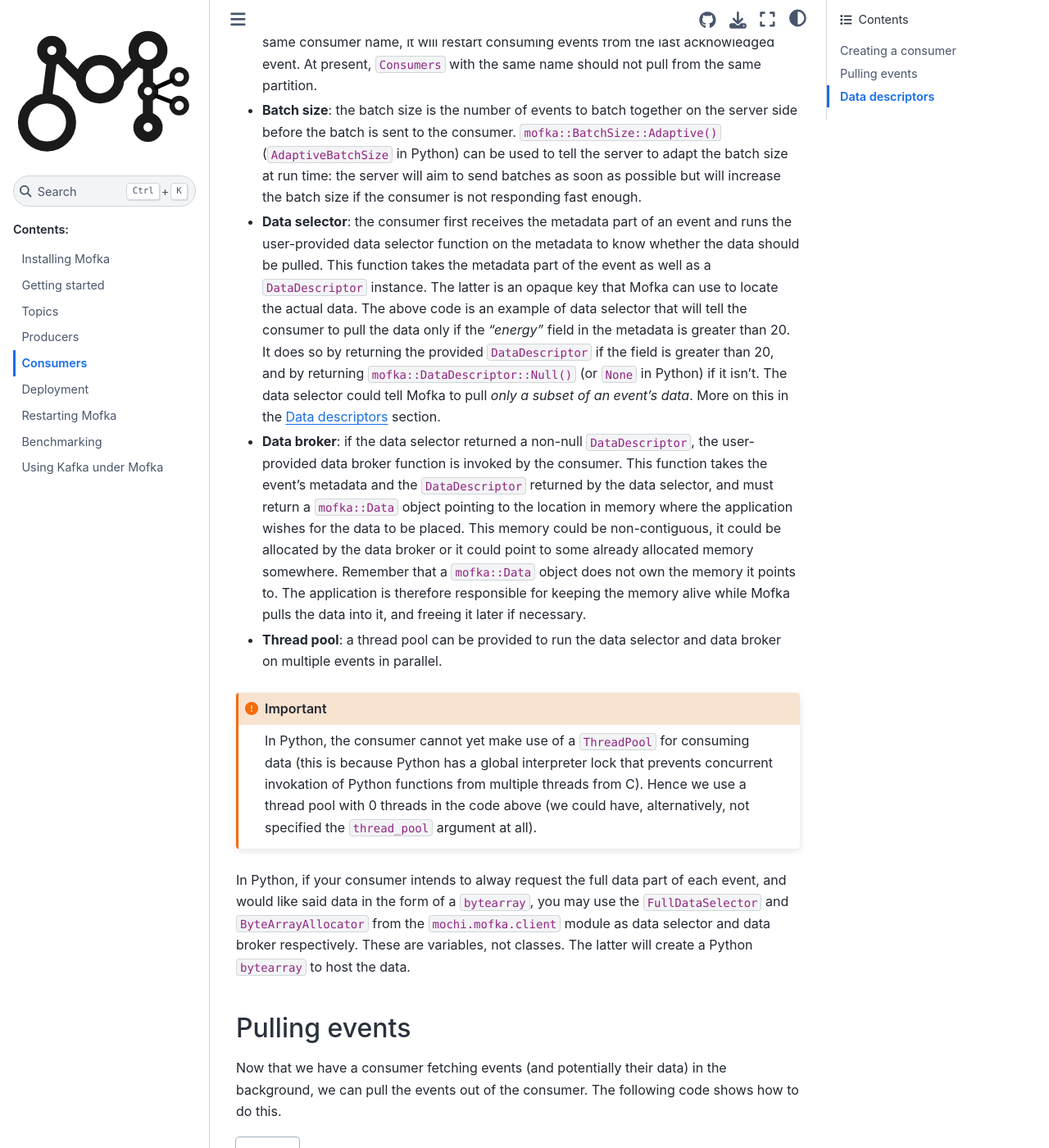
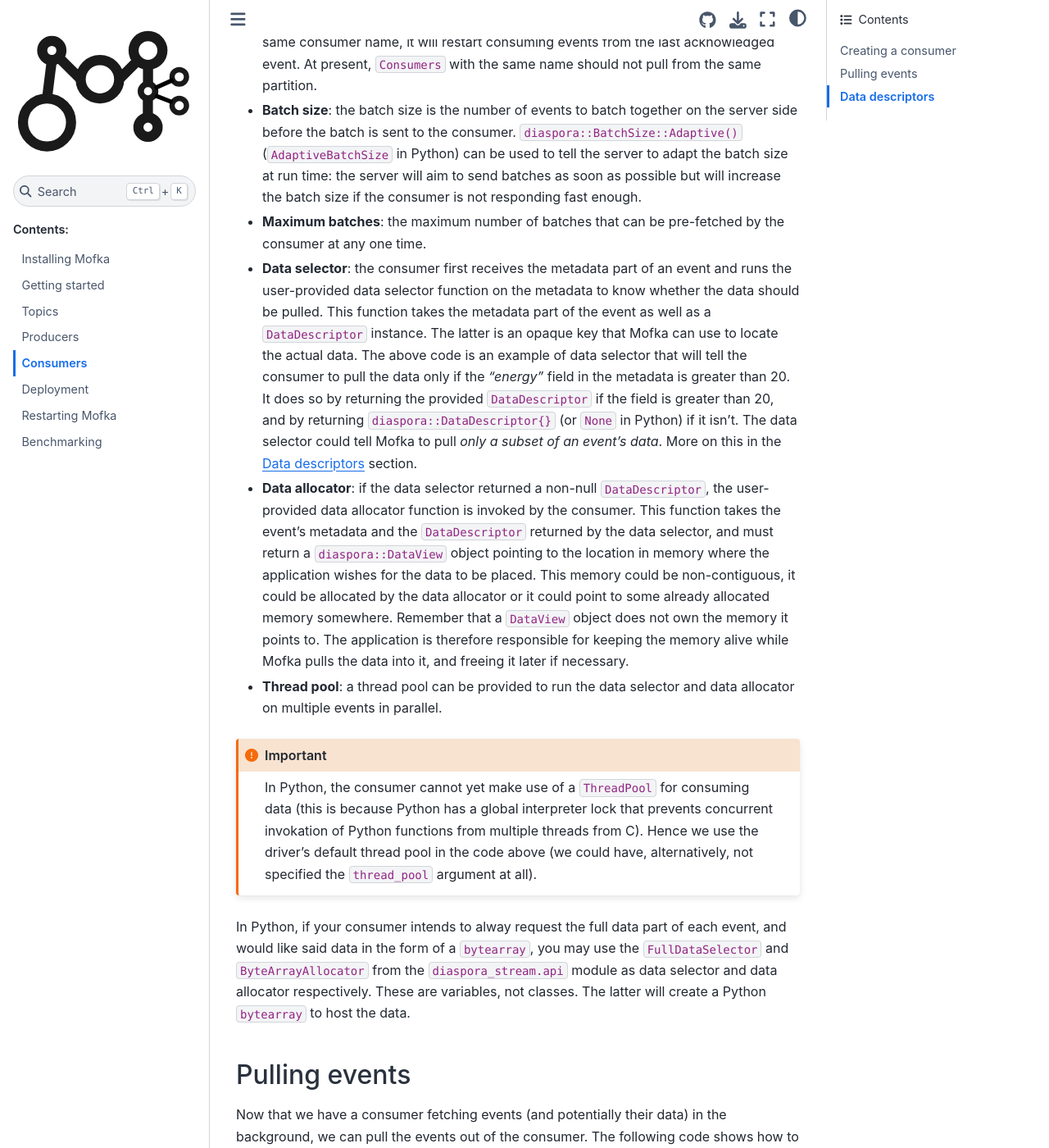
Before and after one commit to mochi-hpc/mofka, a Sphinx documentation site: the page built from docs/usage/consumer.rst, in a window 1280 px wide and 1400 px high, scrolled down 647 px. Shown: the whole window at 82% size. Built offline with Sphinx 7.4.7 and the Sphinx Book theme 1.1.4, drawn with Linux system fonts in a browser that asks for light colours; pages that are not in the unit, such as notebooks, are missing from menus; some of the changed text lies outside the part shown.

Commit message:
updated documentation

```diff
--- a/docs/index.rst
+++ b/docs/index.rst
@@ -41,7 +41,9 @@ large datasets and their metadata.
    usage/deployment.rst
    usage/restarting.rst
    usage/benchmarking.rst
-   usage/kafka.rst
+
+   ..
+     usage/kafka.rst
 
 
 
--- a/docs/usage/consumer.rst
+++ b/docs/usage/consumer.rst
@@ -39,10 +39,13 @@ A consumer can be created with five parameters, four of which are optional.
   At present, :code:`Consumers` with the same name should not pull from the same partition.
 
 * **Batch size**: the batch size is the number of events to batch together on the server
-  side before the batch is sent to the consumer. :code:`mofka::BatchSize::Adaptive()`
+  side before the batch is sent to the consumer. :code:`diaspora::BatchSize::Adaptive()`
   (:code:`AdaptiveBatchSize` in Python) can be used to tell the server to adapt the batch
   size at run time: the server will aim to send batches as soon as possible but will increase
   the batch size if the consumer is not responding fast enough.
+
+* **Maximum batches**: the maximum number of batches that can be pre-fetched by the consumer
+  at any one time.
 
 * **Data selector**: the consumer first receives the metadata part of an event and runs
   the user-provided data selector function on the metadata to know whether the data should
@@ -51,34 +54,34 @@ A consumer can be created with five parameters, four of which are optional.
   The above code is an example of data selector that will tell the consumer to pull the data
   only if the *"energy"* field in the metadata is greater than 20. It does so by returning
   the provided :code:`DataDescriptor` if the field is greater than 20, and by returning
-  :code:`mofka::DataDescriptor::Null()` (or :code:`None` in Python) if it isn't. The data
+  :code:`diaspora::DataDescriptor{}` (or :code:`None` in Python) if it isn't. The data
   selector could tell Mofka to pull *only a subset of an event's data*. More on this in the
   :ref:`Data descriptors` section.
 
-* **Data broker**: if the data selector returned a non-null :code:`DataDescriptor`, the user-provided
-  data broker function is invoked by the consumer. This function takes the event's metadata
-  and the :code:`DataDescriptor` returned by the data selector, and must return a :code:`mofka::Data`
+* **Data allocator**: if the data selector returned a non-null :code:`DataDescriptor`, the user-provided
+  data allocator function is invoked by the consumer. This function takes the event's metadata
+  and the :code:`DataDescriptor` returned by the data selector, and must return a :code:`diaspora::DataView`
   object pointing to the location in memory where the application wishes for the data to be placed.
-  This memory could be non-contiguous, it could be allocated by the data broker or it could point to
-  some already allocated memory somewhere. Remember that a :code:`mofka::Data` object does not own
+  This memory could be non-contiguous, it could be allocated by the data allocator or it could point to
+  some already allocated memory somewhere. Remember that a :code:`DataView` object does not own
   the memory it points to. The application is therefore responsible for keeping the memory alive
   while Mofka pulls the data into it, and freeing it later if necessary.
 
-* **Thread pool**: a thread pool can be provided to run the data selector and data broker on
+* **Thread pool**: a thread pool can be provided to run the data selector and data allocator on
   multiple events in parallel.
 
 .. important::
 
    In Python, the consumer cannot yet make use of a :code:`ThreadPool` for consuming data
    (this is because Python has a global interpreter lock that prevents concurrent invokation
-   of Python functions from multiple threads from C). Hence we use a thread pool with 0 threads
+   of Python functions from multiple threads from C). Hence we use the driver's default thread pool
    in the code above (we could have, alternatively, not specified the :code:`thread_pool` argument
    at all).
 
 In Python, if your consumer intends to alway request the full data part of each event, and would
 like said data in the form of a :code:`bytearray`, you may use the :code:`FullDataSelector`
-and :code:`ByteArrayAllocator` from the :code:`mochi.mofka.client` module as data selector and
-data broker respectively. These are variables, not classes. The latter will create a Python
+and :code:`ByteArrayAllocator` from the :code:`diaspora_stream.api` module as data selector and
+data allocator respectively. These are variables, not classes. The latter will create a Python
 :code:`bytearray` to host the data.
 
 
@@ -108,7 +111,7 @@ we can pull the events out of the consumer. The following code shows how to do t
 
 
 :code:`consumer.pull()` is a non-blocking function that returns a
-:code:`mofka::Future<Event>` (:code:`FutureEvent` in Python) that can be tested for
+:code:`diaspora::Future<Event>` (:code:`FutureEvent` in Python) that can be tested for
 completion and waited on. Waiting on the future gets us an :code:`Event` instance which
 contains the event's metadata and data.
 
@@ -118,7 +121,7 @@ and should not be sent again, should the consumer restart.
 
 .. note::
 
-   In the C++ example we have allocated the memory for the data in our data broker
+   In the C++ example we have allocated the memory for the data in our data allocator
    function, so we need to free it when we no longer need it. In Python, the event
    will share owneship of the data returned by the broker and garbage collection
    will free the buffer at a later time.
@@ -129,20 +132,20 @@ Data descriptors
 
 .. important::
 
-   The feature described hereafter is not yet implemented.
+   The feature described hereafter is only partially implemented.
 
 The :code:`DataDescriptor` class is an opaque key sent by a Mofka partition manager
 to reference the data associated with an event. In the above example, the data selector
 either selected the full data associated with an event by returning the descriptor that
-was passed to it, or declines the data entirely by returning :code:`mofka::DataDescriptor::Null()`
-in C++ or :code:`None` in Python.
+was passed to it, or declines the data entirely by returning a default-constructed
+:code:`diaspora::DataDescriptor` in C++ or :code:`None` in Python.
 
 The :code:`DataDescriptor` class however provides methods to build a new
 :code:`DataDescriptor` referencing *a subset* of the data. Let's consider the example
 of events containing data that represent an image of dimensions :code:`W*H`, stored
-as a row-major array of :code:`uint8_t` values (for simplicity). We wish to only access
-a rectangle region of dimensions :code:`w*h` at offset :code:`(x,y)`, as shown in the picture
-bellow.
+as a row-major array of :code:`uint8_t` values (for simplicity, assuming monochrome image).
+We wish to only access a rectangle region of dimensions :code:`w*h` at offset :code:`(x,y)`,
+as shown in the picture bellow.
 
 .. image:: ../_static/DataDescriptor-dark.svg
    :class: only-dark
@@ -153,8 +156,8 @@ bellow.
 The data selector is given a descriptor :code:`D` for the full data. :code:`D.size()`
 (:code:`D.size` in Python) will return :code:`W*H`. We can first use
 :code:`audo d1 = D.makeSubView(y*W + x, W*h)` (:code:`D.make_sub_view` in Python) to select
-only the rows containing the rectangle we are interested in. This function takes the offset at which
-to start the selection and the size of the selection.
+only the rows containing the rectangle we are interested in. This function takes the offset
+at which to start the selection and the size of the selection.
 
 We can then use :code:`auto d2 = d1.makeStridedView(0, h, w, W-w)` (:code:`d1.make_strided_view` in Python).
 This function takes the offset at which to start the selection, the number of "blocks", the length of
--- a/docs/usage/deployment.rst
+++ b/docs/usage/deployment.rst
@@ -83,7 +83,7 @@ We will use RocksDB as an example. First we need to ensure that RocksDB is avail
 a backend for Yokan. With our Spack environment activated, type :code:`spack find -v mochi-yokan`.
 If :code:`+rocksdb` appears in the returned specification, RocksDB is available. If :code:`~rocksdb`
 appears, we need to re-install Yokan with RocksDB support. Type :code:`spack add mochi-yokan+rocksdb`,
-the :code:`spack concretize -f`, and finally :code:`spack install`.
+then :code:`spack concretize -f`, and finally :code:`spack install`.
 
 The following *master.json* configuration replaces the *map* database with a *rocksdb* database
 stored in */tmp/mofka/master*. First, create the */tmp/mofka* directory, then launch Bedrock
```
Also changed, not shown: docs/usage/producer.rst (+20 -25 lines).
